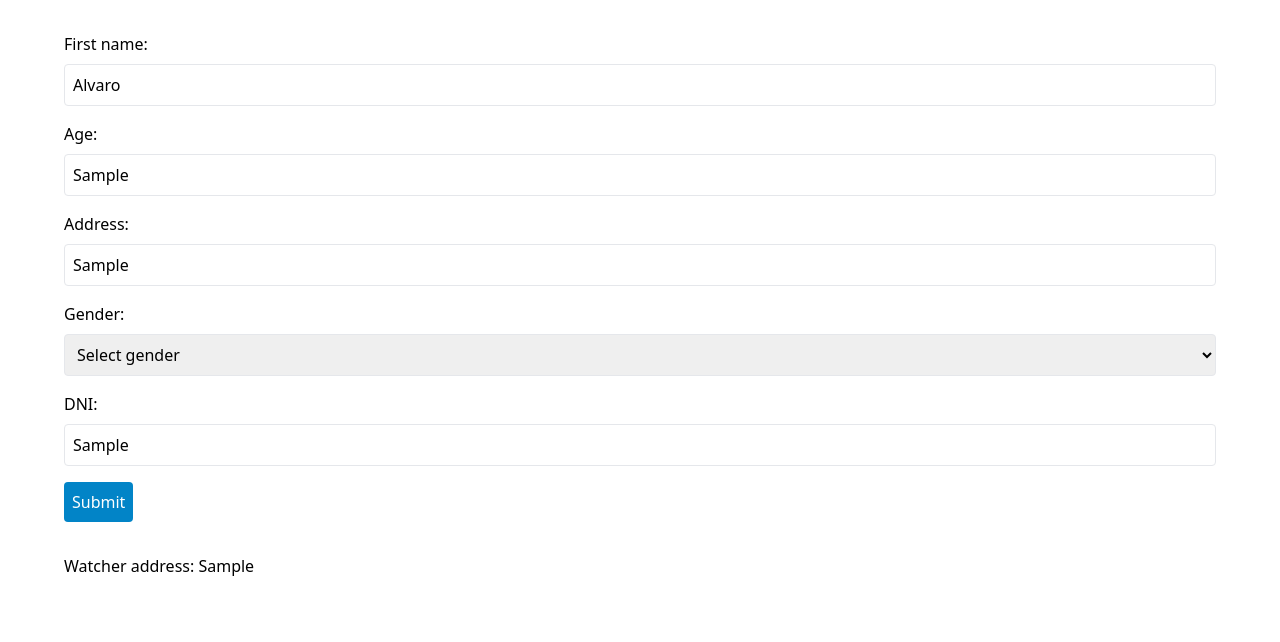
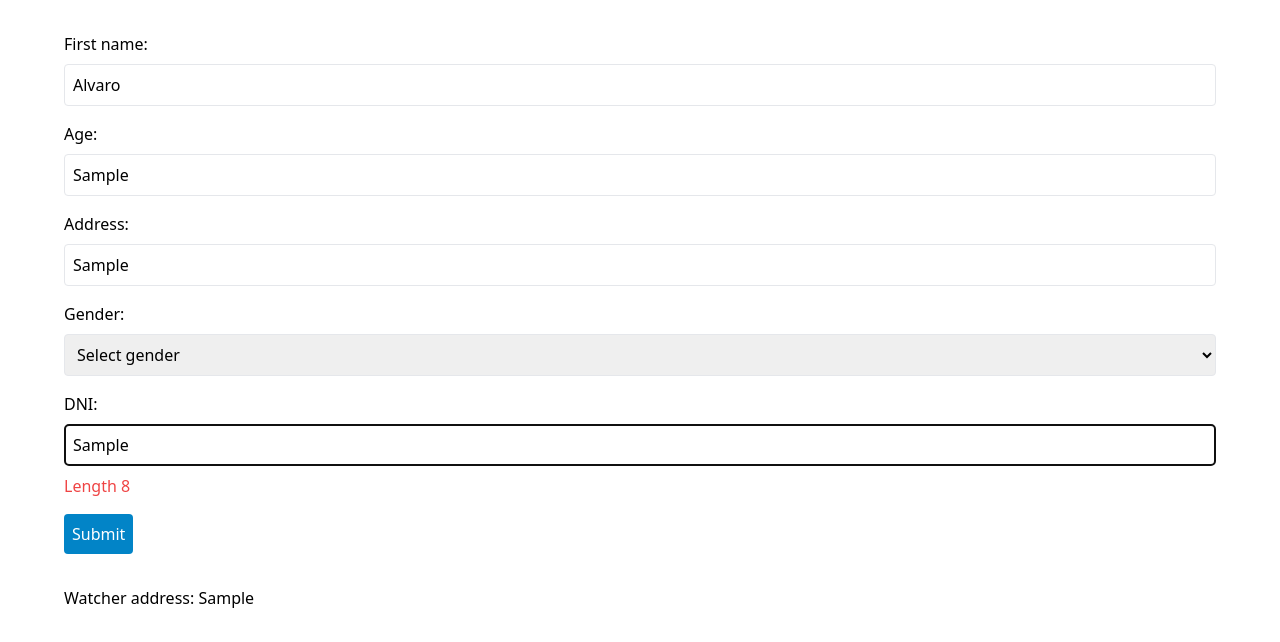
Before and after one commit to aguirrealvaro/hook-form-zod, a React (Vite) app: page / in a window 1280 px wide. Both pictures are taken after typing "Sample", "Sample", "Sample" into the empty fields and a click on the button "Submit". Shown: the top 642 px of the page. Built offline with nearby package versions, Linux system fonts and the light colour scheme.

Commit message:
ADd validation to dni

```diff
--- a/src/components/form.tsx
+++ b/src/components/form.tsx
@@ -21,6 +21,8 @@ const Form: FunctionComponent = () => {
     // eslint-disable-next-line no-console
     console.log(data);
   };
+
+  console.log(errors);
 
   const address = watch("address");
 
@@ -61,7 +63,15 @@ const Form: FunctionComponent = () => {
         </div>
         <div className="mb-4 flex flex-col gap-2">
           <label htmlFor="dni">DNI:</label>
-          <Input id="dni" {...register("dni")} />
+          <Input
+            id="dni"
+            {...register("dni", {
+              required: { value: true, message: "Required field" },
+              minLength: { value: 8, message: "Length 8" },
+              maxLength: { value: 8, message: "Length 8" },
+            })}
+          />
+          {errors.dni && <span className="text-red-500">{errors.dni.message}</span>}
         </div>
         <button type="submit" className="rounded bg-sky-600 p-2 text-white">
           Submit
```
